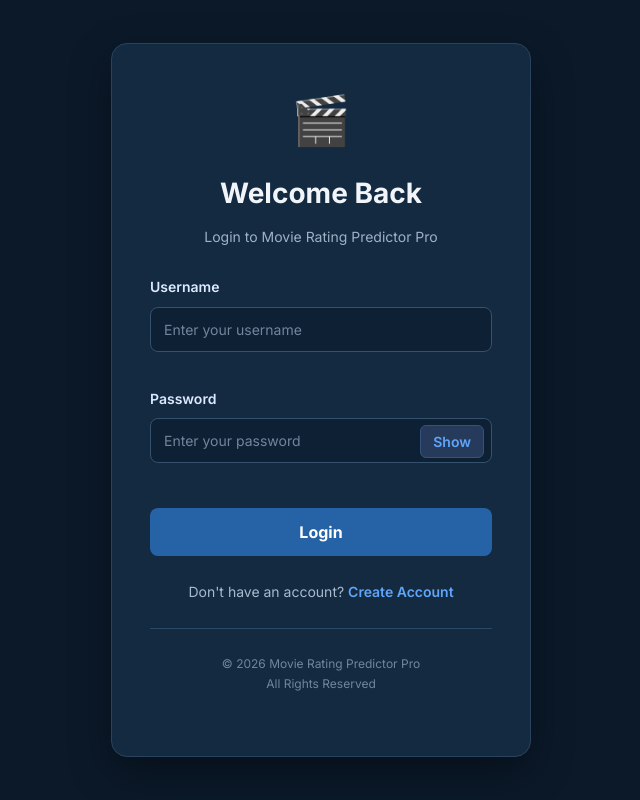
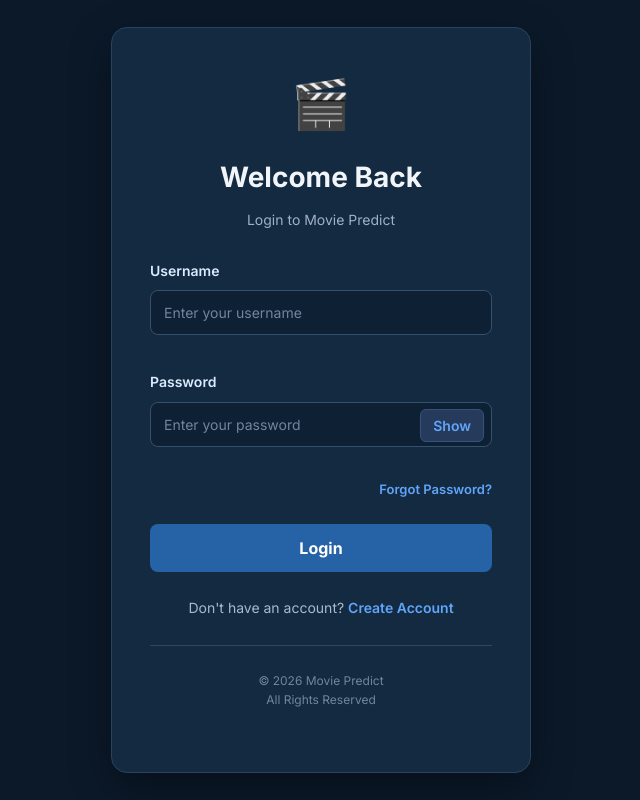
Before and after one commit to abhijnank/Movie-Rating-Prediction, a Flask app: page /login in a window 1280 px wide. Shown: the whole page, without its empty margins (319-959 px from the left). Run offline with Flask 3, Linux system fonts and the light colour scheme.

Commit message:
Revise login page layout and functionality
Updated the login page with new title and added a 'Forgot Password?' link.

```diff
--- a/templates/login.html
+++ b/templates/login.html
@@ -1,11 +1,10 @@
-
 <!DOCTYPE html>
 <html lang="en">
 <head>
     <meta charset="UTF-8">
     <meta name="viewport" content="width=device-width, initial-scale=1.0">
 
-    <title>Login | Movie Rating Predictor Pro</title>
+    <title>Login | Movie Predict</title>
 
     <link rel="stylesheet"
           href="{{ url_for('static', filename='style.css') }}">
@@ -114,6 +113,13 @@
             color: white;
         }
 
+        .forgot-password {
+            display: block;
+            text-align: right;
+            margin-top: 12px;
+            font-size: 13px;
+        }
+
         .login-btn {
             width: 100%;
             margin-top: 25px;
@@ -199,7 +205,7 @@
         <h1>Welcome Back</h1>
 
         <p class="subtitle">
-            Login to Movie Rating Predictor Pro
+            Login to Movie Predict
         </p>
 
         <!-- Flash Messages -->
@@ -248,6 +254,14 @@
 
             </div>
 
+            <!-- Forgot Password Link -->
+            <div class="forgot-password">
+                <a class="auth-link"
+                   href="{{ url_for('forgot_password') }}">
+                    Forgot Password?
+                </a>
+            </div>
+
             <button type="submit" class="login-btn">
                 Login
             </button>
@@ -264,7 +278,7 @@
         </p>
 
         <div class="footer">
-            © 2026 Movie Rating Predictor Pro
+            © 2026 Movie Predict
             <br>
             All Rights Reserved
         </div>
```
